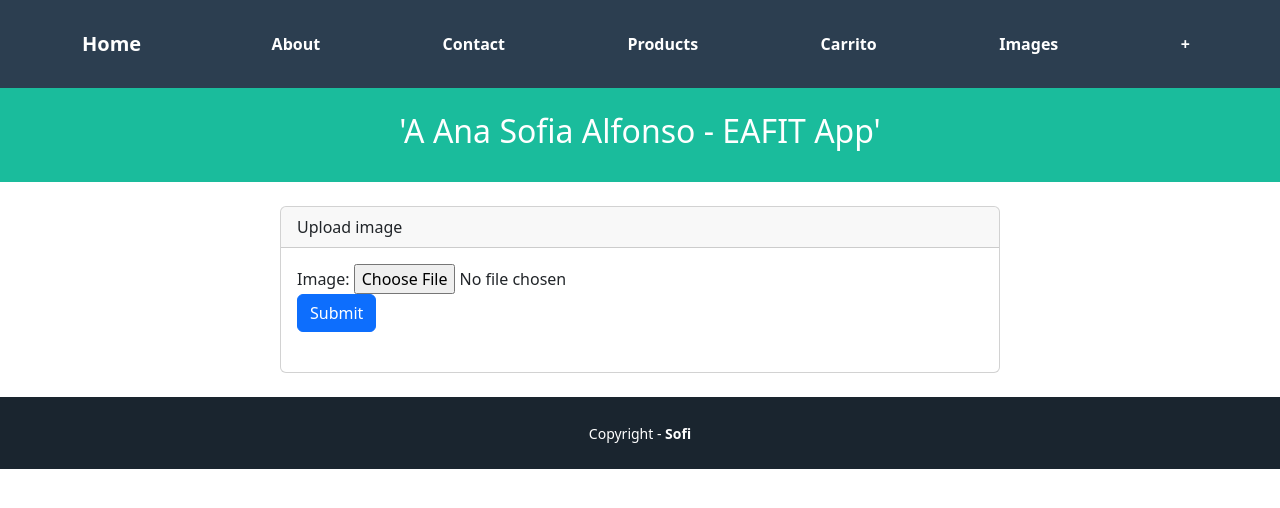
After one commit to SofiAlfonso/Tutoriales_TopicosEnIngenieria, a Django app: page /image/ in a window 1280 px wide. The commit adds this page. Shown: the top 508 px of the page. Run offline with Django 5.2, Linux system fonts and the light colour scheme.

Commit message:
feat: third tutorial part b with DIP ended

```diff
--- a/helloworld_project/helloworld_project/settings.py
+++ b/helloworld_project/helloworld_project/settings.py
@@ -11,10 +11,13 @@ https://docs.djangoproject.com/en/5.2/ref/settings/
 """
 
 from pathlib import Path
+import os
 
 # Build paths inside the project like this: BASE_DIR / 'subdir'.
 BASE_DIR = Path(__file__).resolve().parent.parent
 
+MEDIA_URL = '/media/'
+MEDIA_ROOT = os.path.join(BASE_DIR, 'media')
 
 # Quick-start development settings - unsuitable for production
 # See https://docs.djangoproject.com/en/5.2/howto/deployment/checklist/
@@ -121,3 +124,5 @@ STATIC_URL = 'static/'
 # https://docs.djangoproject.com/en/5.2/ref/settings/#default-auto-field
 
 DEFAULT_AUTO_FIELD = 'django.db.models.BigAutoField'
+
+IMAGE_STORAGE_CLASS = 'pages.utils.ImageLocalStorage'
--- a/helloworld_project/helloworld_project/urls.py
+++ b/helloworld_project/helloworld_project/urls.py
@@ -16,8 +16,13 @@ Including another URLconf
 """
 from django.contrib import admin
 from django.urls import path, include
+from django.conf import settings
+from django.conf.urls.static import static
 
 urlpatterns = [
     path('admin/', admin.site.urls),
     path('', include('pages.urls')),
 ]
+
+if settings.DEBUG:
+    urlpatterns += static(settings.MEDIA_URL, document_root=settings.MEDIA_ROOT)
--- a/helloworld_project/pages/apps.py
+++ b/helloworld_project/pages/apps.py
@@ -1,6 +1,10 @@
 from django.apps import AppConfig
-
+from django.utils.module_loading import import_string
+from django.conf import settings
 
 class PagesConfig(AppConfig):
     default_auto_field = 'django.db.models.BigAutoField'
     name = 'pages'
+
+    def ready(self):
+        ImageStorageClass = import_string(settings.IMAGE_STORAGE_CLASS)
--- a/helloworld_project/pages/static/pages/app.css
+++ b/helloworld_project/pages/static/pages/app.css
@@ -14,3 +14,8 @@ font-weight: 700;
 height: 18vw;
 object-fit: cover;
 }
+
+img{
+width: 200px;
+height: auto;
+}
--- /dev/null
+++ b/helloworld_project/pages/templates/images/index.html
@@ -0,0 +1,24 @@
+{% extends 'pages/base.html' %}
+{% block title %} Image Storage - DI {% endblock %}
+{% block content %}
+<div class="container">
+<div class="row justify-content-center">
+<div class="col-md-8">
+<div class="card">
+<div class="card-header">Upload image</div>
+<div class="card-body">
+<form action="{% url 'image_save' %}" method="post" enctype="multipart/form-data">
+{% csrf_token %}
+<div class="form-group">
+<label>Image:</label>
+<input type="file" name="profile_image" />
+</div>
+<button type="submit" class="btn btn-primary">Submit</button>
+</form>
+<img src="{{ image_url }} " style="width:200px; height:auto;" />
+</div>
+</div>
+</div>
+</div>
+</div>
+{% endblock %}
--- a/helloworld_project/pages/templates/pages/base.html
+++ b/helloworld_project/pages/templates/pages/base.html
@@ -30,6 +30,9 @@ aria-controls="navbarNavAltMarkup" aria-expanded="false" aria-label="Toggle navi
 </div>
 <div class="navbar-nav ms-auto">
 <a class="nav-link active" href="{% url 'cart_index' %}">Carrito</a>
+</div>
+<div class="navbar-nav ms-auto">
+<a class="nav-link active" href="{% url 'image_index' %}">Images</a>
 </div>
 <div class="navbar-nav ms-auto">
 <a class="nav-link active" href="{% url 'form' %}">+</a>
--- a/helloworld_project/pages/urls.py
+++ b/helloworld_project/pages/urls.py
@@ -1,7 +1,8 @@
 from django.urls import path
+from .utils import ImageLocalStorage
 from .views import (HomePageView, AboutPageView, ContactPageView,
                     ProductIndexView, ProductShowView, ProductCreateView,
-                    CartView, CartRemoveAllView)
+                    CartView, CartRemoveAllView, ImageViewFactory)
 
 
 urlpatterns = [
@@ -14,4 +15,6 @@ urlpatterns = [
     path('cart/', CartView.as_view(), name='cart_index'),
     path('cart/add/<str:id>/', CartView.as_view(), name='cart_add'),
     path('cart/removeAll/', CartRemoveAllView.as_view(), name='cart_removeAll'),
+    path('image/', ImageViewFactory(ImageLocalStorage()).as_view(), name='image_index'),
+    path('image/save', ImageViewFactory(ImageLocalStorage()).as_view(), name='image_save'),
 ]
--- a/helloworld_project/pages/views.py
+++ b/helloworld_project/pages/views.py
@@ -174,3 +174,18 @@ class CartRemoveAllView(View):
             del request.session['cart_product_data']
 
         return redirect('cart_index')
+
+
+def ImageViewFactory(image_storage):
+
+    class ImageView(View):
+        template_name = 'images/index.html'
+        def get(self, request):
+            image_url = request.session.get('image_url', '')
+            return render(request, self.template_name, {'image_url': image_url})
+
+        def post(self, request):
+            image_url = image_storage.store(request)
+            request.session['image_url'] = image_url
+            return redirect('image_index')
+    return ImageView
```
Also changed, not shown: helloworld_project/pages/interfaces.py (added, +8 -0 lines), helloworld_project/pages/utils.py (added, +12 -0 lines), helloworld_project/db.sqlite3, helloworld_project/media/uploaded_images/Heart_corazón.svg.png (added), helloworld_project/media/uploaded_images/Heart_corazón_74KsEdO.svg.png (added).
